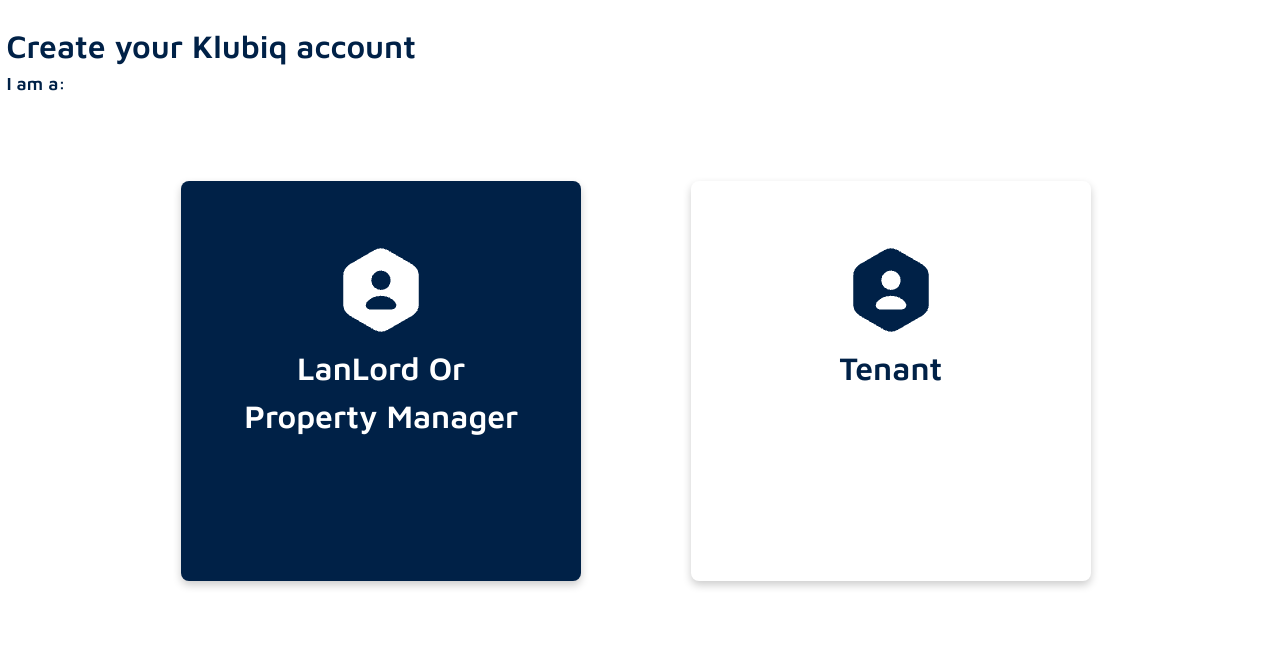
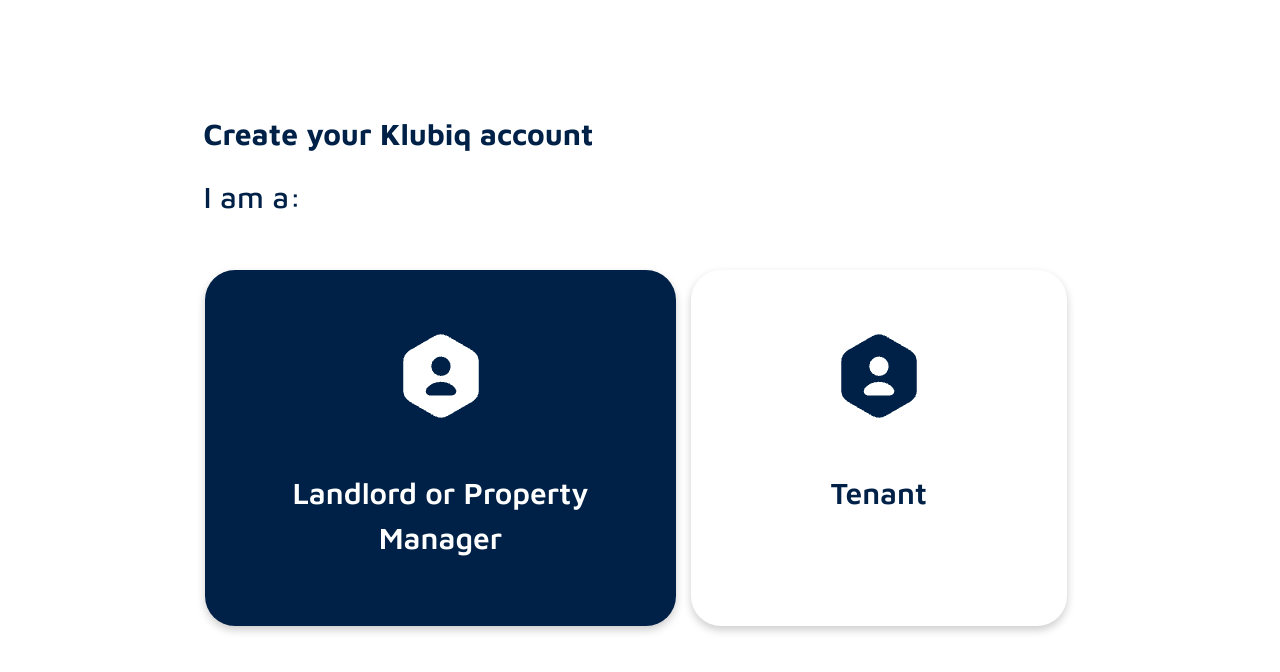
Before and after one commit to glumia-ltd/klubiq-web, a React (Vite) app in the folder apps/landlord-portal/: page /signup in a window 1280 px wide. Shown: the top 672 px of the page. Built offline with nearby package versions, Linux system fonts and the light colour scheme.

Commit message:
edit pages

```diff
--- a/apps/landlord-portal/package.json
+++ b/apps/landlord-portal/package.json
@@ -21,8 +21,6 @@
     "axios": "^1.6.8",
     "firebase": "^10.10.0",
     "formik": "^2.4.5",
-    "lodash": "^4.17.21",
-    "lodash-es": "^4.17.21",
     "react": "^18.2.0",
     "react-dom": "^18.2.0",
     "react-icons": "^5.0.1",
--- a/apps/landlord-portal/src/components/ControlledComponents/ControlledSelect.tsx
+++ b/apps/landlord-portal/src/components/ControlledComponents/ControlledSelect.tsx
@@ -1,7 +1,7 @@
 /* eslint-disable @typescript-eslint/no-explicit-any */
 import React from 'react';
 import { FormControl, InputLabel, Select, MenuItem, FormHelperText, Stack, Typography, SxProps } from '@mui/material';
-import { get } from 'lodash-es';
+
 
 type ControlledSelectProps = {
   loading?: boolean;
@@ -45,7 +45,7 @@ const ControlledSelect: React.FC<ControlledSelectProps> = ({
         sx={{ minWidth: 230 }}
         variant="outlined"
         fullWidth
-        error={Boolean(get(formik.touched, name)) && Boolean(get(formik.errors, name))}
+        error={Boolean(formik.touched[name]) && Boolean(formik.errors[name])}
         {...props}
       >
         {inFieldLabel && <InputLabel>{label}</InputLabel>}
@@ -54,7 +54,7 @@ const ControlledSelect: React.FC<ControlledSelectProps> = ({
           name={name}
           size="small"
           id={name}
-          value={props.value || get(formik.values, name)}
+          value={props.value || formik.values[name]}
           onChange={!disableOnChange ? formik.handleChange : undefined}
           MenuProps={{ sx: {
             maxHeight: 'calc(100% - 200px)',
@@ -67,7 +67,7 @@ const ControlledSelect: React.FC<ControlledSelectProps> = ({
           ))}
         </Select>
         <FormHelperText>
-          {(get(formik.touched, name) && get(formik.errors, name)) || ' '}
+          {(formik.touched[name] && formik.errors[name]) || ' '}
         </FormHelperText>
       </FormControl>
     </Stack>
--- a/apps/landlord-portal/src/components/ControlledComponents/ControlledTextField.tsx
+++ b/apps/landlord-portal/src/components/ControlledComponents/ControlledTextField.tsx
@@ -7,7 +7,6 @@ import {
   InputAdornment,
   CircularProgress,
 } from '@mui/material';
-import { get } from 'lodash-es';
 import { SxProps } from '@mui/material';
 
 type ControlledTextFieldProps = {
@@ -76,13 +75,12 @@ const ControlledTextField: React.FC<ControlledTextFieldProps> = ({
         label={inFieldLabel && label}
         type={type || 'text'}
         value={
-          (props.value !== undefined && props.value) || get(formik.values, name)
+          (props.value !== undefined && props.value) || formik.values[name]
         }
         onChange={onChange}
         error={
           Boolean(prioritizeError) ||
-          (Boolean(get(formik.touched, name)) &&
-            Boolean(get(formik.errors, name)))
+          (Boolean(formik.touched[name]) && Boolean(formik.errors[name]))
         }
         InputProps={{
           endAdornment: loading ? (
@@ -94,7 +92,7 @@ const ControlledTextField: React.FC<ControlledTextFieldProps> = ({
         }}
         helperText={
           prioritizeError ||
-          (get(formik.touched, name) && get(formik.errors, name)) ||
+          (formik.touched[name] && formik.errors[name]) ||
           ' '
         }
         inputProps={inputProps}
--- a/apps/landlord-portal/src/context/ThemeContext/theme.ts
+++ b/apps/landlord-portal/src/context/ThemeContext/theme.ts
@@ -1,17 +1,17 @@
-import { Theme, createTheme } from "@mui/material";
+import { Theme, createTheme } from '@mui/material';
 
 export const LightTheme: Theme = createTheme({
   palette: {
-    mode: "light",
+    mode: 'light',
     primary: {
-      main: "#002147",
-      light: "#0096FF",
-      dark: "#1F305E",
+      main: '#002147',
+      light: '#0096FF',
+      dark: '#1F305E',
     },
     secondary: {
-      main: "#FFD700",
-      dark: "#FF6400",
-      contrastText: "#ffffff",
+      main: '#FFD700',
+      dark: '#FF6400',
+      contrastText: '#ffffff',
     },
     // primaryLight: {
     //   main: "#6699CC",
@@ -19,8 +19,8 @@ export const LightTheme: Theme = createTheme({
     //   contrastText: "#ffffff",
     // },
     background: {
-      default: "#ccdbee",
-      paper: "#FFFFFF",
+      default: '#ccdbee',
+      paper: '#FFFFFF',
     },
     // blue: {
     //   main: "#002147",
@@ -28,7 +28,6 @@ export const LightTheme: Theme = createTheme({
     // black: {
     //   main: "#1B1B1B",
     // },
-
   },
   components: {
     MuiListItemButton: {
@@ -39,14 +38,14 @@ export const LightTheme: Theme = createTheme({
     MuiAppBar: {
       styleOverrides: {
         colorPrimary: {
-          backgroundColor: "#FFFFFF",
+          backgroundColor: '#FFFFFF',
         },
       },
     },
     MuiOutlinedInput: {
       styleOverrides: {
         root: {
-          background: "white",
+          background: 'white',
           // '&.Mui-disabled': {
           //     background: grey[100],
           // }
@@ -54,81 +53,80 @@ export const LightTheme: Theme = createTheme({
       },
     },
 
-    MuiGrid:{
+    MuiGrid: {
       styleOverrides: {
         root: {
-          padding:"0.3rem!important",
+          padding: '0.3rem!important',
           // '&.Mui-disabled': {
           //     background: grey[100],
           // }
         },
       },
-    }
-
+    },
   },
 
   typography: {
-    fontFamily: "Maven Pro, sans-serif",
+    fontFamily: 'Maven Pro, sans-serif',
     h1: {
       fontWeight: 600,
-      fontSize: "3rem",
+      fontSize: '3rem',
       lineHeight: 1.5,
-      fontFamily: "Maven Pro, sans-serif",
+      fontFamily: 'Maven Pro, sans-serif',
     },
     h2: {
       fontWeight: 600,
-      fontSize: "2.25rem",
+      fontSize: '2.25rem',
       lineHeight: 1.5,
-      fontFamily: "Maven Pro, sans-serif",
+      fontFamily: 'Maven Pro, sans-serif',
     },
     h3: {
       fontWeight: 600,
-      fontSize: "2rem",
+      fontSize: '2rem',
       lineHeight: 1.5,
-      fontFamily: "Maven Pro, sans-serif",
+      fontFamily: 'Maven Pro, sans-serif',
     },
     h4: {
       fontWeight: 600,
-      fontSize: "1.5rem",
+      fontSize: '1.5rem',
       lineHeight: 1.5,
-      fontFamily: "Maven Pro, sans-serif",
+      fontFamily: 'Maven Pro, sans-serif',
     },
     h5: {
-      fontWeight: 600,
-      fontSize: "1.125rem",
+      fontWeight: 500,
+      fontSize: '30px',
       lineHeight: 1.5,
-      fontFamily: "Maven Pro, sans-serif",
+      fontFamily: 'Maven Pro, sans-serif',
     },
     h6: {
       fontWeight: 600,
-      fontSize: "1rem",
+      fontSize: '1rem',
       lineHeight: 1.5,
-      fontFamily: "Maven Pro, sans-serif",
+      fontFamily: 'Maven Pro, sans-serif',
     },
     body1: {
       fontWeight: 400,
-      fontSize: "1rem",
+      fontSize: '1rem',
       lineHeight: 1.5,
-      fontFamily: "Maven Pro, sans-serif",
+      fontFamily: 'Maven Pro, sans-serif',
     },
     body2: {
       fontWeight: 400,
-      fontSize: "0.875rem",
+      fontSize: '0.875rem',
       lineHeight: 1.6,
-      fontFamily: "Maven Pro, sans-serif",
+      fontFamily: 'Maven Pro, sans-serif',
     },
     subtitle1: {
       fontWeight: 500,
-      fontSize: "1rem",
+      fontSize: '1rem',
       lineHeight: 1.75,
-      fontFamily: "Maven Pro, sans-serif",
+      fontFamily: 'Maven Pro, sans-serif',
       letterSpacing: 0,
     },
     subtitle2: {
       fontWeight: 500,
-      fontSize: "0.875rem",
+      fontSize: '0.875rem',
       lineHeight: 1.75,
-      fontFamily: "Maven Pro, sans-serif",
+      fontFamily: 'Maven Pro, sans-serif',
       letterSpacing: 0,
     },
     // subtitle2lg: {
@@ -140,25 +138,25 @@ export const LightTheme: Theme = createTheme({
     // },
     caption: {
       fontWeight: 400,
-      fontSize: "0.75rem",
+      fontSize: '0.75rem',
       lineHeight: 1.6,
-      fontFamily: "Maven Pro, sans-serif",
+      fontFamily: 'Maven Pro, sans-serif',
       letterSpacing: 0,
     },
     overline: {
       fontWeight: 600,
-      fontSize: "0.75rem",
+      fontSize: '0.75rem',
       lineHeight: 2.46,
-      fontFamily: "Maven Pro, sans-serif",
-      letterSpacing: "1px",
-      textTransform: "uppercase",
+      fontFamily: 'Maven Pro, sans-serif',
+      letterSpacing: '1px',
+      textTransform: 'uppercase',
     },
   },
 });
 
 export const DarkTheme: Theme = createTheme({
   palette: {
-    mode: "dark",
+    mode: 'dark',
     // background: {
     //   default: '#212527',
     //   paper: '#292C31',
--- a/apps/landlord-portal/src/index.css
+++ b/apps/landlord-portal/src/index.css
@@ -4,7 +4,7 @@
   padding: 0;
   margin: 0;
 }
-body{
-padding: 0;
-margin:0;
+
+html {
+  font-size: 15px;
 }
--- a/apps/landlord-portal/src/pages/SignUp/index.tsx
+++ b/apps/landlord-portal/src/pages/SignUp/index.tsx
@@ -5,9 +5,8 @@ import Logo2 from '../../assets/images/blueoctagon.png';
 import CreateAccount from './CreateAccount';
 import ContactDetails from './Stepper';
 
-
 const SignUp = () => {
-  const [pageState, setPageState] = useState("signup");
+  const [pageState, setPageState] = useState('signup');
 
   return (
     <Grid container spacing={1} sx={{ padding: '4rem' }}>
@@ -18,34 +17,45 @@ const SignUp = () => {
             xs={12}
             md={12}
             lg={12}
-            sx={{ textAlign: 'left', marginBottom: '1.5rem', color: '#002147' }}
+            sx={{
+              textAlign: 'left',
+              margin: '90px 198px 0px',
+              color: '#002147',
+              height: '105px',
+              padding: '0px',
+            }}
           >
-            <Typography variant='h3'>Create your Klubiq account</Typography>
+            <Typography variant='h3' mb={'18px'} sx={{ fontWeight: '700' }}>
+              Create your Klubiq account
+            </Typography>
             <Typography variant='h5'>I am a:</Typography>
           </Grid>
+          <Grid container sx={{ margin: '0px 145px' }}>
             <Grid
               item
               xs={12}
               sm={6}
               md={6}
               lg={6}
-            sx={{
-              display: 'flex',
-              justifyContent: 'right',
-              alignItems: 'flex-center',
-            }}
+              sx={
+                {
+                  // display: 'flex',
+                  // justifyContent: 'right',
+                  // alignItems: 'flex-center',
+                }
+              }
             >
               <Card
                 onClick={() => {
-                console.log('here'), setPageState("createaccount");
+                  console.log('here'), setPageState('createaccount');
                 }}
                 sx={{
-                height: '400px',
-                width: '400px',
+                  height: '356px',
+                  width: '471px',
                   alignItems: 'center',
                   textAlign: 'center',
                   padding: '3.7rem',
-                borderRadius: '8px',
+                  borderRadius: '30px',
                   color: '#ffffff',
                   margin: '50px',
                   background: '#002147',
@@ -57,7 +67,9 @@ const SignUp = () => {
                 }}
               >
                 <img src={Logo1} alt='logo' />
-              <Typography variant='h3'>LanLord Or Property Manager</Typography>
+                <Typography variant='h3' mt={'40px'}>
+                  Landlord or Property Manager
+                </Typography>
               </Card>
             </Grid>
             <Grid
@@ -74,12 +86,12 @@ const SignUp = () => {
             >
               <Card
                 sx={{
-                height: '400px',
-                width: '400px',
+                  height: '356px',
+                  width: '471px',
                   alignItems: 'center',
                   textAlign: 'center',
                   padding: '3.7rem',
-                borderRadius: '8px',
+                  borderRadius: '30px',
                   color: '#002147',
                   margin: '50px',
 
@@ -92,14 +104,17 @@ const SignUp = () => {
               >
                 <img src={Logo2} alt='logo' />
 
-              <Typography variant='h3'>Tenant</Typography>
+                <Typography variant='h3' mt={'40px'}>
+                  Tenant
+                </Typography>
               </Card>
+            </Grid>
           </Grid>
         </Grid>
       )}
 
-      {pageState === "createaccount" && <CreateAccount />}
-      {pageState === "contactdetails" && <ContactDetails />}
+      {pageState === 'createaccount' && <CreateAccount />}
+      {pageState === 'contactdetails' && <ContactDetails />}
     </Grid>
   );
 };
```
Also changed, not shown: apps/landlord-portal/src/components/ControlledComponents/ControlledPhoneInput.tsx (+3 -5 lines), package.json (indentation only), 1 other file (tests, documents, lock files or other folders). Lines whose indentation alone changed are shown as unchanged.
